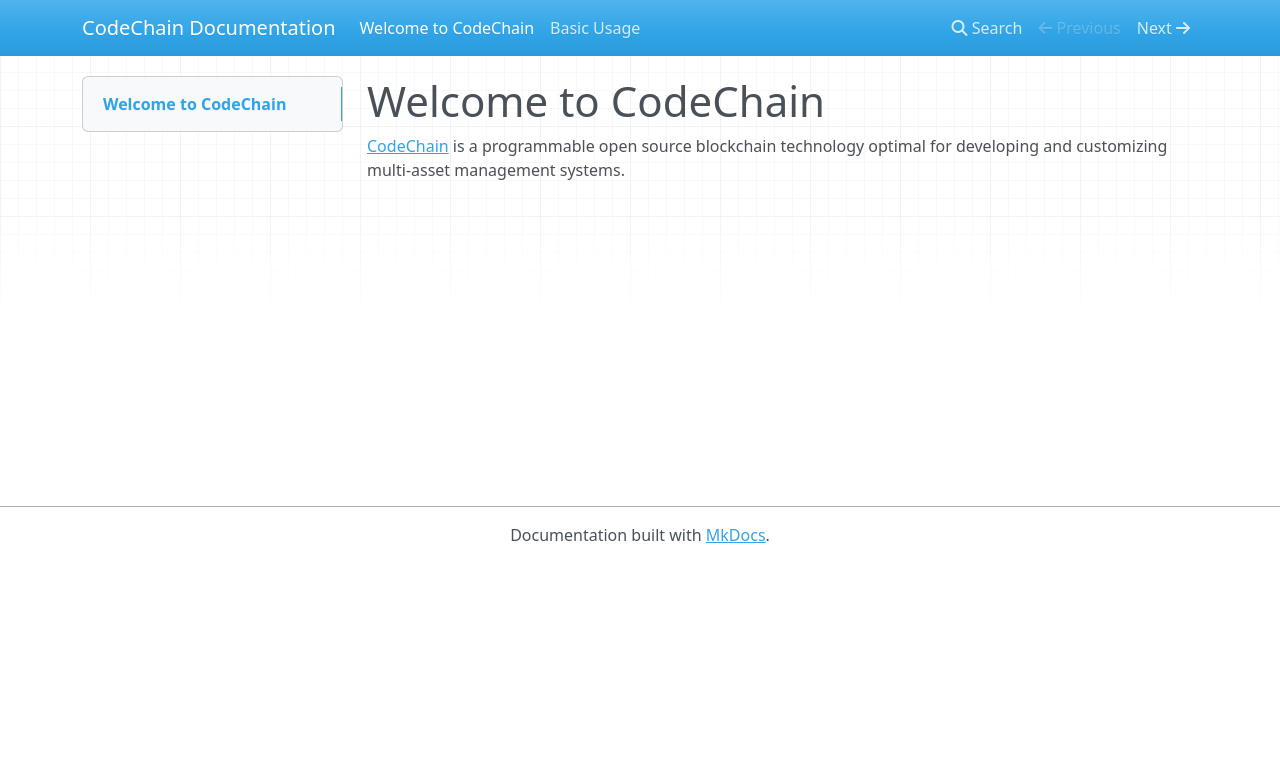
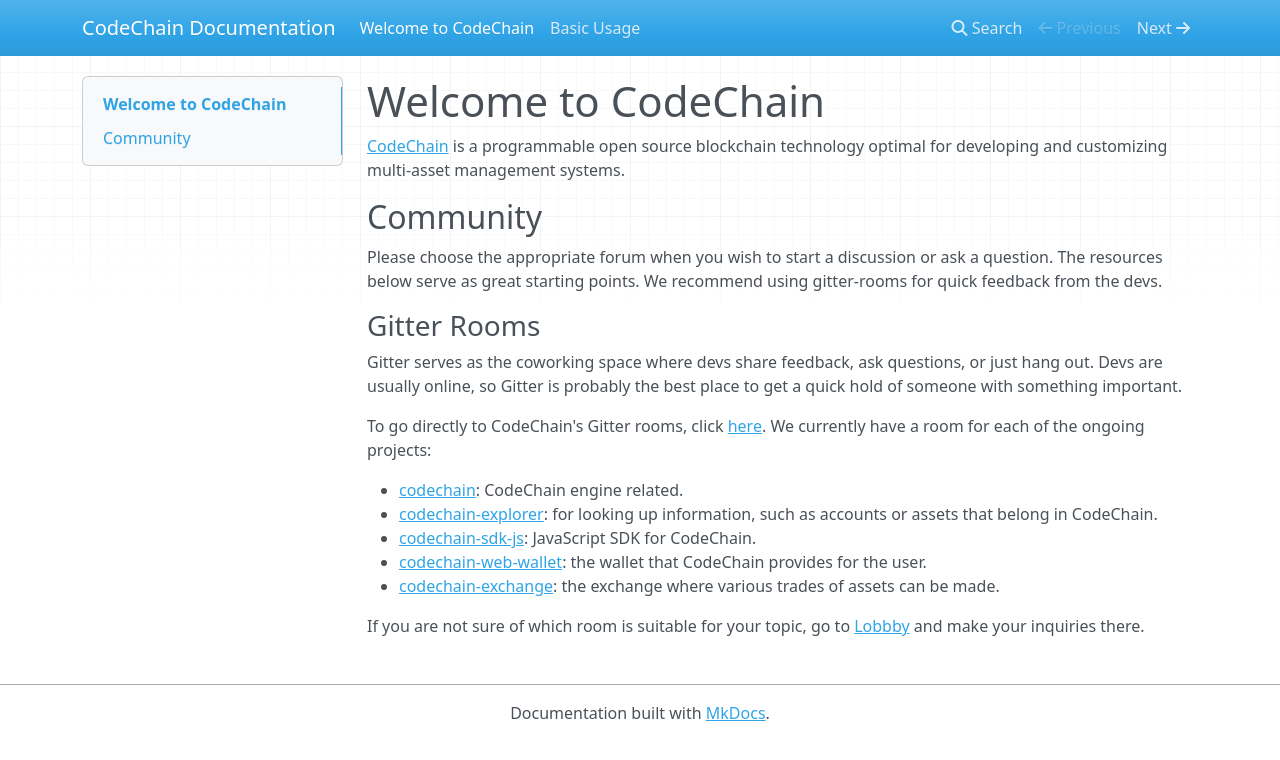
Before and after one commit to CodeChain-io/codechain-docs, an MkDocs documentation site: the page built from docs/index.md, in a window 1280 px wide. Shown: the top 760 px of the page. Built offline with MkDocs 1.6.1, drawn with Linux system fonts in a browser that asks for light colours; nearby versions of some CDN libraries.

Commit message:
Add Community section

```diff
--- a/docs/index.md
+++ b/docs/index.md
@@ -1,3 +1,21 @@
 # Welcome to CodeChain
 
 [CodeChain](https://codechain.io) is a programmable open source blockchain technology optimal for developing and customizing multi-asset management systems.
+
+## Community
+
+Please choose the appropriate forum when you wish to start a discussion or ask a question. The resources below serve as great starting points. We recommend using gitter-rooms for quick feedback from the devs.
+
+### Gitter Rooms
+
+Gitter serves as the coworking space where devs share feedback, ask questions, or just hang out. Devs are usually online, so Gitter is probably the best place to get a quick hold of someone with something important.
+
+To go directly to CodeChain's Gitter rooms, click [here](https://gitter.im/CodeChain-io). We currently have a room for each of the ongoing projects:
+
+- [codechain](https://gitter.im/CodeChain-io/codechain): CodeChain engine related.
+- [codechain-explorer](https://gitter.im/CodeChain-io/codechain-explorer): for looking up information, such as accounts or assets that belong in CodeChain.
+- [codechain-sdk-js](https://gitter.im/CodeChain-io/codechain-sdk-js): JavaScript SDK for CodeChain.
+- [codechain-web-wallet](https://gitter.im/CodeChain-io/codechain-web-wallet): the wallet that CodeChain provides for the user.
+- [codechain-exchange](https://gitter.im/CodeChain-io/codechain-exchange): the exchange where various trades of assets can be made.
+
+If you are not sure of which room is suitable for your topic, go to [Lobbby](https://gitter.im/CodeChain-io/Lobby) and make your inquiries there.
```
